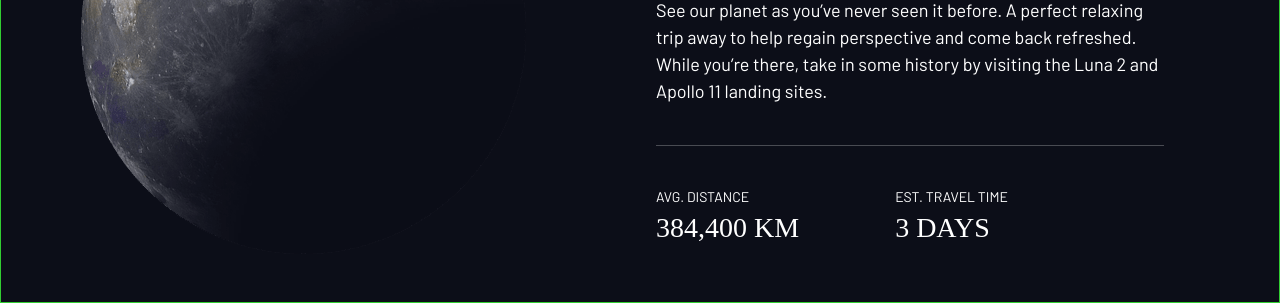
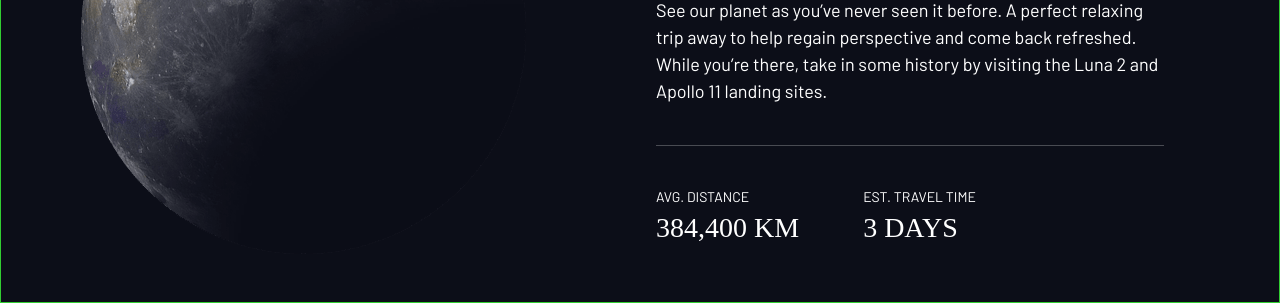
Before and after one commit to tsimeonov/Space-Travel-Site, a plain HTML site: page code/destination.html in a window 1280 px wide. Shown: the part 503-806 px from the top of the page. Drawn offline with nearby package versions, Linux system fonts and the light colour scheme; a script that the page names is missing; a web font is replaced by a local one.

Commit message:
Fixing the alignment issues

```diff
--- a/code/style.css
+++ b/code/style.css
@@ -512,7 +512,13 @@ body {
 }
 
 /* anything inside the .grid-container */
-.grid-container * {
+/* .grid-container * {
+  outline: 1px solid red;
+  max-width: 50ch;
+} */
+
+/* Select any paragraph that does not have a class */
+.grid-container p:not([class]) {
   max-width: 50ch;
 }
 
@@ -603,7 +609,7 @@ body {
   }
 
   .destination-meta {
-    --gap: 6rem;
+    --gap: min(5vw, 6rem);
     justify-content: start;
   }
 }
```
